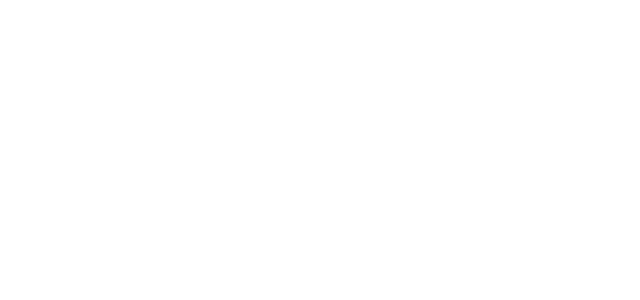
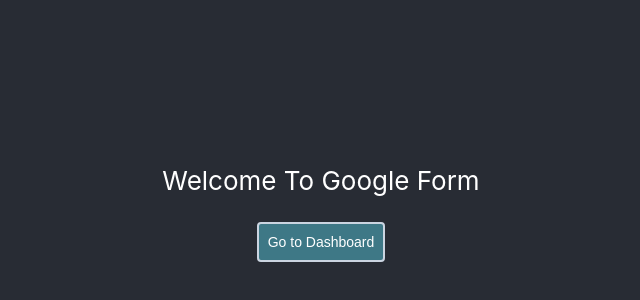
Before and after one commit to Prince-Sondagar/react-google-form, a React (Create React App) app: page / in a window 1280 px wide. Before the commit this address had no page. Shown: the part 200-500 px from the top of the page, without its empty margins (319-959 px from the left). Built offline with nearby package versions, Linux system fonts and the light colour scheme.

Commit message:
added the logic of display header/footer for landing page

```diff
--- a/src/layouts/AuthLayout/index.tsx
+++ b/src/layouts/AuthLayout/index.tsx
@@ -1,20 +1,24 @@
 import React from "react";
 import Header from "./Header";
 import Footer from "./Footer";
-import { Outlet } from "react-router";
+import { Outlet, useLocation, } from "react-router";
 import GuestGuard from "../../utils/route-guard/GuestGuard";
 
 
+const excludePath = [
+    '/'
+];
 
 
 const AuthLayout = () => {
+    const { pathname } = useLocation();
 
     return (
         <>
             <GuestGuard>
-                <Header />
+                {!excludePath.includes(pathname) && <Header />}
                 <Outlet />
-                <Footer />
+                {!excludePath.includes(pathname) && <Footer />}
             </GuestGuard>
         </>
     );
--- a/src/pages/auth/login/index.tsx
+++ b/src/pages/auth/login/index.tsx
@@ -1,9 +1,21 @@
+import { useNavigate } from "react-router";
 
 
 const Login = () => {
+    const navigate = useNavigate();
+
+    const handleLogin = () => {
+        localStorage.setItem('token', "ghp_4bsghuj863mchcjf55");
+        navigate('/dashboard');
+    };
 
     return (
-        <h1>Login</h1>
+        <>
+            <h1>Login</h1>
+            <button onClick={handleLogin}>
+                Login Now
+            </button>
+        </>
     );
 };
 
--- /dev/null
+++ b/src/pages/landing/index.tsx
@@ -0,0 +1,21 @@
+import { useNavigate } from "react-router";
+
+const Root = () => {
+    const navigate = useNavigate();
+    return (
+        <div className="App">
+            <header className="App-header">
+                <p>
+                    Welcome To Google Form
+                </p>
+                <button
+                    onClick={() => navigate('/dashboard')}
+                    className='w-32 h-[40px] text-sm bg-[#3e7886] text-white rounded border-solid border-2 border-slate-300 cursor-pointer font-medium	'>
+                    Go to Dashboard
+                </button>
+            </header>
+        </div >
+    );
+};
+
+export default Root;
--- a/src/routes/index.tsx
+++ b/src/routes/index.tsx
@@ -5,8 +5,13 @@
 import Dashboard from "../pages/main/dashboard";
 import AuthLayout from "../layouts/AuthLayout";
 import DashboardLayout from "../layouts/DashboardLayout";
+import Root from "../pages/landing";
 
 const AuthRoutes: IRouteArray[] = [
+    {
+        path: "/",
+        component: <Root />
+    },
     {
         path: '/login',
         component: <Login />
```
Also changed, not shown: src/App.tsx (+0 -10 lines).
